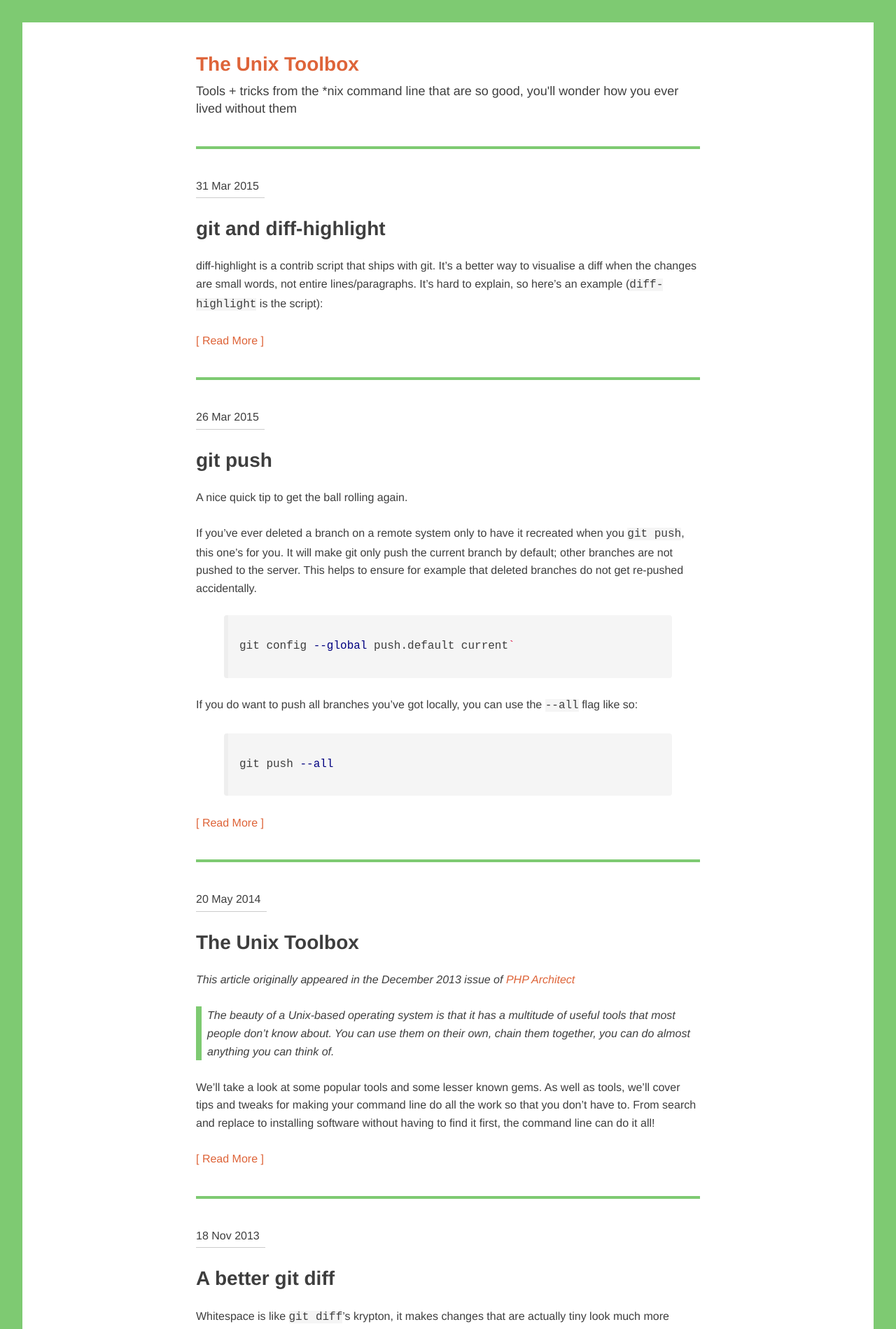
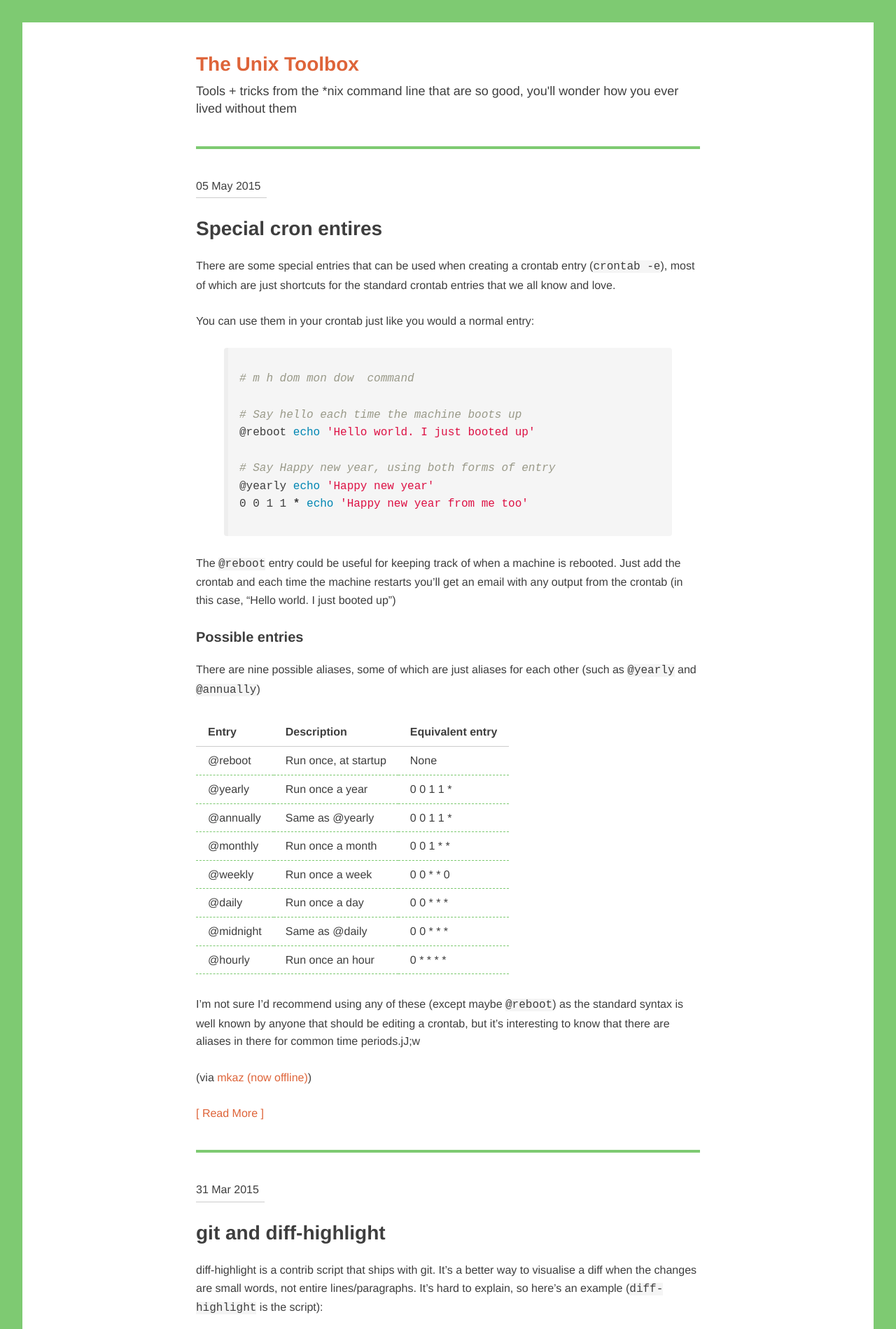
Before and after one commit to mheap/theunixtoolbox.com, a Jekyll site: the page built from index.html, in a window 1280 px wide. Shown: the top 1899 px of the page at 70% size. Built offline with Jekyll 4.4.1, drawn with Linux system fonts in a browser that asks for light colours; Markdown is read by kramdown in place of the engine named in the settings; comment, search, counter and statistics services are not loaded; some of the changed text lies outside the part shown.

Commit message:
New: Added post on special cron entries

```diff
--- /dev/null
+++ b/_posts/2015-05-05-special-cron-entries.md
@@ -0,0 +1,42 @@
+---
+title: Special cron entires
+layout: post
+date: 2015-05-05
+---
+
+There are some special entries that can be used when creating a crontab entry (`crontab -e`), most of which are just shortcuts for the standard crontab entries that we all know and love.
+
+You can use them in your crontab just like you would a normal entry:
+
+{% highlight bash %}
+# m h dom mon dow  command
+
+# Say hello each time the machine boots up
+@reboot echo 'Hello world. I just booted up'
+
+# Say Happy new year, using both forms of entry
+@yearly echo 'Happy new year'
+0 0 1 1 * echo 'Happy new year from me too'
+{% endhighlight %}
+
+The `@reboot` entry could be useful for keeping track of when a machine is rebooted. Just add the crontab and each time the machine restarts you'll get an email with any output from the crontab (in this case, "Hello world. I just booted up")
+
+### Possible entries
+
+There are nine possible aliases, some of which are just aliases for each other (such as `@yearly` and `@annually`)
+
+| Entry     | Description          | Equivalent entry |
+|-----------|----------------------|------------------|
+| @reboot   | Run once, at startup | None             |
+| @yearly   | Run once a year      | 0 0 1 1 *        |
+| @annually | Same as @yearly      | 0 0 1 1 *        |
+| @monthly  | Run once a month     | 0 0 1 * *        |
+| @weekly   | Run once a week      | 0 0 * * 0        |
+| @daily    | Run once a day       | 0 0 * * *        |
+| @midnight | Same as @daily       | 0 0 * * *        |
+| @hourly   | Run once an hour     | 0 * * * *        |
+
+I'm not sure I'd recommend using any of these (except maybe `@reboot`) as the standard syntax is well known by anyone that should be editing a crontab, but it's interesting to know that there are aliases in there for common time periods.jJ;w
+
+
+(via [mkaz (now offline)](https://mkaz.com/2006/05/29/unix-crontab/))
--- a/assets/css/index.css
+++ b/assets/css/index.css
@@ -584,3 +584,21 @@
 .post hr {
   display: none;
 }
+
+thead th{
+  border-bottom: 1px solid #ccc;
+  padding: 8px 17px;
+  text-align: left;
+}
+
+tbody tr {
+  border-bottom: 1px dashed #7eca72;
+}
+
+td {
+  padding: 7px 17px;
+}
+
+table {
+  margin-bottom: 30px;
+}
```
Lines whose indentation alone changed are shown as unchanged.
